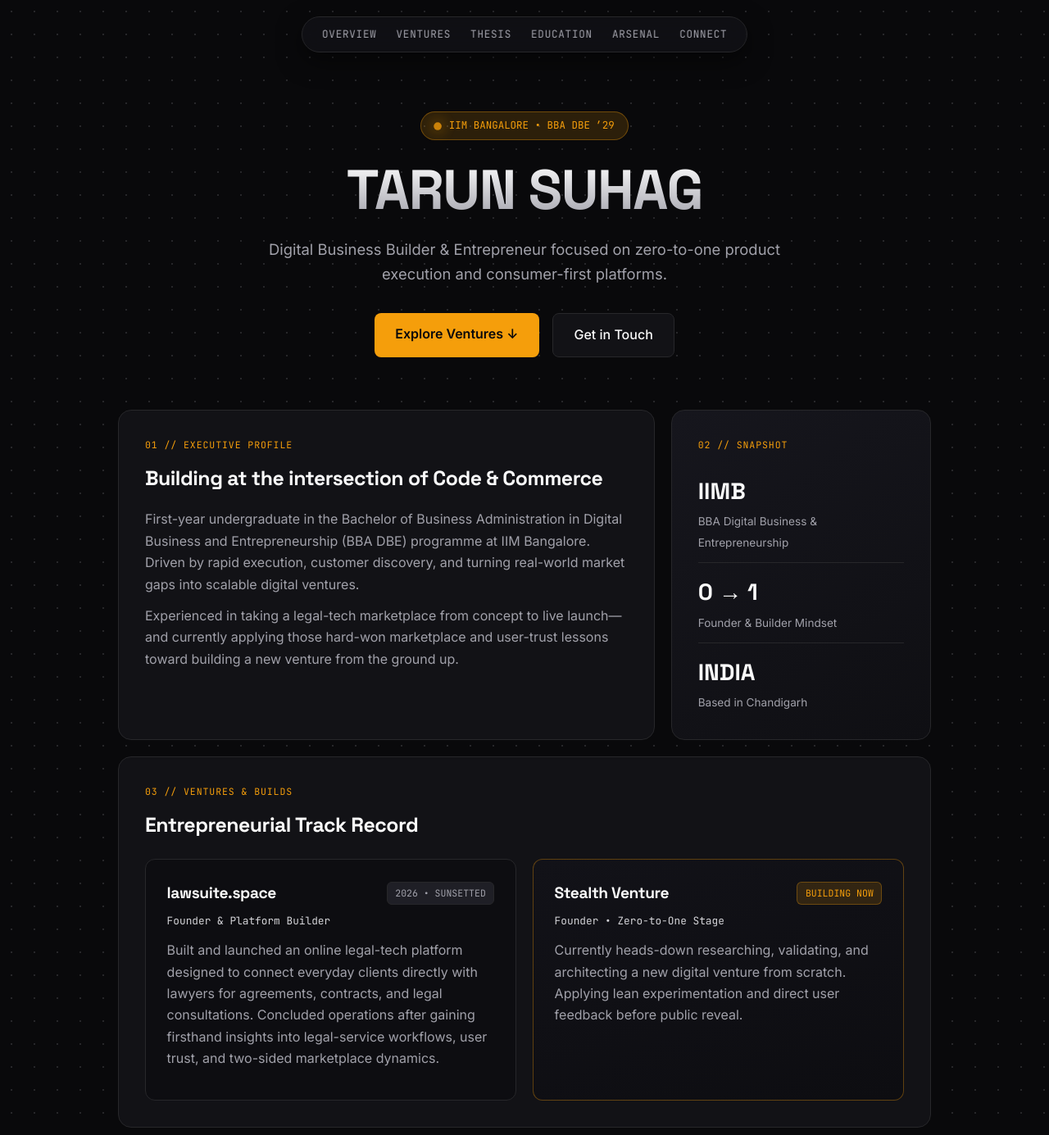
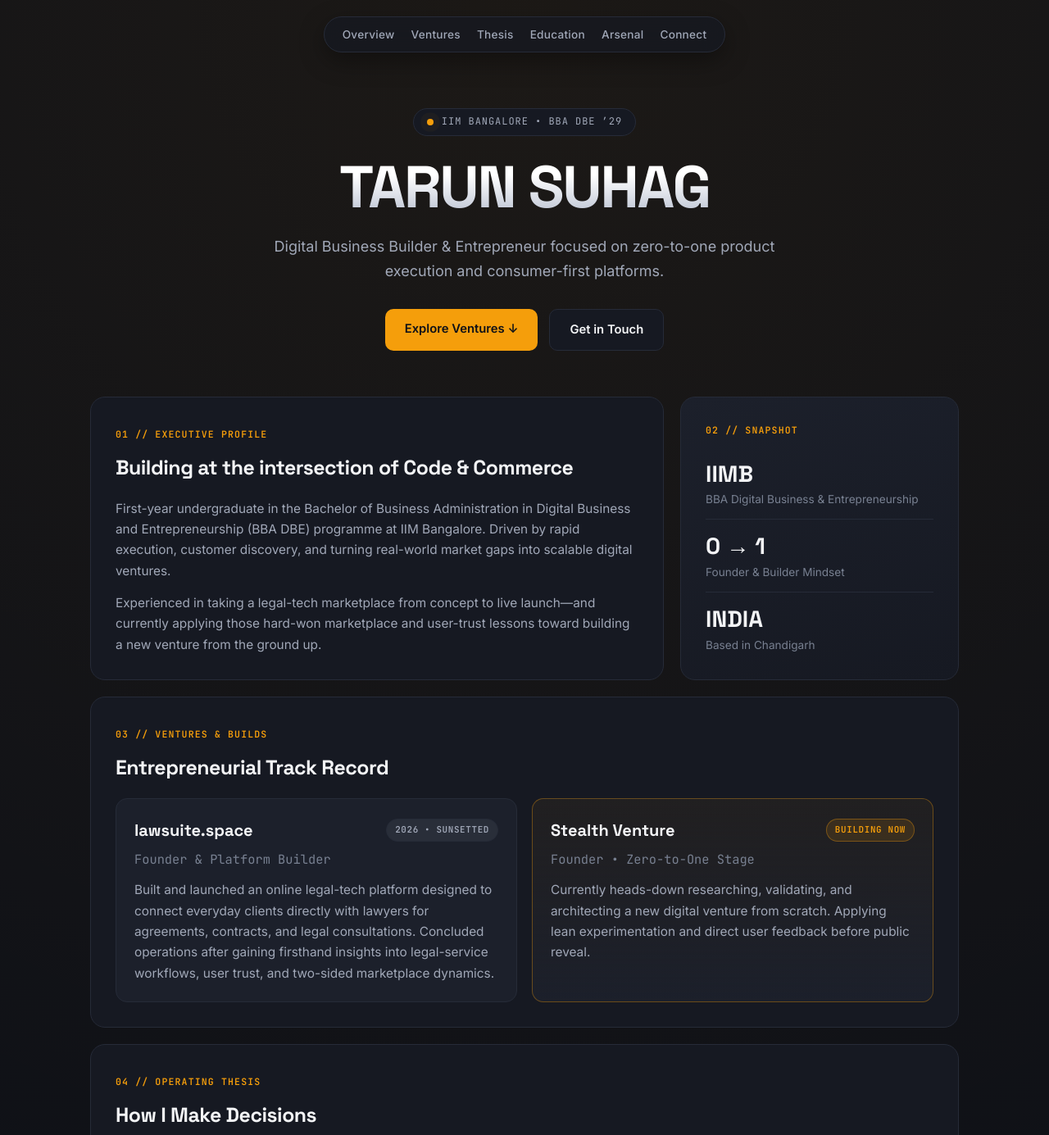
Before and after one commit to tarunsuhag03/my-resume, a plain HTML site: page index.html in a window 1280 px wide. Shown: the top 1385 px of the page at 82% size. Drawn offline with Linux system fonts and the light colour scheme.

Commit message:
Update style.css

```diff
--- a/style.css
+++ b/style.css
@@ -1,12 +1,24 @@
+/* =========================================================
+   FOUNDER DOSSIER — MIDNIGHT SLATE & AMBER THEME
+   Pure CSS3 | CSS Grid Bento | Glassmorphic Navigation
+========================================================= */
+
 :root {
-  --bg-obsidian: #09090b;
-  --bg-card: #121216;
-  --bg-card-hover: #18181f;
+  --bg-canvas: #0f1117;
+  --bg-card: #161922;
+  --bg-card-elevated: #1c202b;
+  --border-subtle: #262b38;
+  --border-hover: #3b4254;
+  --text-primary: #f3f4f6;
+  --text-secondary: #a1a8b8;
+  --text-muted: #788091;
   --amber-primary: #f59e0b;
-  --amber-glow: rgba(245, 158, 11, 0.15);
-  --text-bright: #fafafa;
-  --text-body: #a1a1aa;
-  --border-subtle: #27272a;
+  --amber-soft: rgba(245, 158, 11, 0.12);
+  --amber-border: rgba(245, 158, 11, 0.35);
+
+  --font-display: 'Space Grotesk', sans-serif;
+  --font-body: 'Inter', sans-serif;
+  --font-mono: 'JetBrains Mono', monospace;
 }
 
 * {
@@ -20,56 +32,43 @@ html {
 }
 
 body {
-  font-family: 'Inter', sans-serif;
-  background-color: var(--bg-obsidian);
-  color: var(--text-body);
+  background-color: var(--bg-canvas);
+  background-image: radial-gradient(circle at 50% 0%, rgba(245, 158, 11, 0.06), transparent 55%);
+  color: var(--text-primary);
+  font-family: var(--font-body);
   line-height: 1.65;
-  background-image: radial-gradient(#27272a 1px, transparent 1px);
-  background-size: 28px 28px;
+  padding: 0 24px 64px;
+  -webkit-font-smoothing: antialiased;
 }
 
-h1, h2, h3 {
-  font-family: 'Space Grotesk', sans-serif;
-  color: var(--text-bright);
-  letter-spacing: -0.02em;
-}
-
-h2 {
-  font-size: 1.55rem;
-  margin-bottom: 1rem;
-}
-
-p {
-  margin-bottom: 0.75rem;
-}
-
-a {
-  text-decoration: none;
-  color: inherit;
-}
-
+/* =========================================================
+   FLOATING GLASS NAVIGATION
+========================================================= */
 #floating-nav {
-  position: fixed;
-  top: 1.25rem;
-  left: 50%;
-  transform: translateX(-50%);
-  z-index: 1000;
-  background: rgba(18, 18, 22, 0.82);
-  backdrop-filter: blur(12px);
+  position: sticky;
+  top: 20px;
+  z-index: 100;
+  max-width: fit-content;
+  margin: 20px auto 0;
+  padding: 10px 22px;
+  display: flex;
+  flex-wrap: wrap;
+  justify-content: center;
+  gap: 20px;
+  background: rgba(22, 25, 34, 0.78);
+  backdrop-filter: blur(14px);
+  -webkit-backdrop-filter: blur(14px);
   border: 1px solid var(--border-subtle);
-  padding: 0.65rem 1.5rem;
   border-radius: 999px;
-  display: flex;
-  gap: 1.5rem;
-  box-shadow: 0 10px 30px rgba(0, 0, 0, 0.5);
+  box-shadow: 0 10px 30px rgba(0, 0, 0, 0.35);
 }
 
 #floating-nav a {
-  font-family: 'JetBrains Mono', monospace;
-  font-size: 0.8rem;
-  color: var(--text-body);
-  text-transform: uppercase;
-  letter-spacing: 0.05em;
+  color: var(--text-secondary);
+  text-decoration: none;
+  font-size: 0.85rem;
+  font-weight: 500;
+  letter-spacing: 0.02em;
   transition: color 0.2s ease;
 }
 
@@ -77,45 +76,29 @@ a {
   color: var(--amber-primary);
 }
 
+/* =========================================================
+   HERO HEADER
+========================================================= */
 #hero {
-  max-width: 960px;
-  margin: 0 auto;
-  padding: 8.5rem 1.5rem 4rem 1.5rem;
+  max-width: 1060px;
+  margin: 68px auto 56px;
   text-align: center;
-  animation: fade-up 0.7s ease-out both;
-}
-
-#hero h1 {
-  font-size: clamp(2.5rem, 6vw, 4.25rem);
-  line-height: 1.08;
-  margin-bottom: 1.25rem;
-  background: linear-gradient(180deg, #ffffff 0%, #a1a1aa 100%);
-  -webkit-background-clip: text;
-  -webkit-text-fill-color: transparent;
-}
-
-#site-footer {
-  text-align: center;
-  padding: 3rem 1rem;
-  font-family: 'JetBrains Mono', monospace;
-  font-size: 0.78rem;
-  color: #71717a;
-  border-top: 1px solid var(--border-subtle);
-  margin-top: 3rem;
+  animation: fadeSlideUp 0.7s ease-out both;
 }
 
 .status-pill {
   display: inline-flex;
   align-items: center;
-  gap: 0.6rem;
-  font-family: 'JetBrains Mono', monospace;
-  font-size: 0.78rem;
-  color: var(--amber-primary);
-  background: var(--amber-glow);
-  border: 1px solid rgba(245, 158, 11, 0.35);
-  padding: 0.4rem 1rem;
+  gap: 10px;
+  padding: 6px 16px;
+  background: var(--bg-card);
+  border: 1px solid var(--border-subtle);
   border-radius: 999px;
-  margin-bottom: 1.5rem;
+  font-family: var(--font-mono);
+  font-size: 0.75rem;
+  letter-spacing: 0.08em;
+  color: var(--text-secondary);
+  margin-bottom: 24px;
 }
 
 .pulse-dot {
@@ -123,70 +106,88 @@ a {
   height: 8px;
   background-color: var(--amber-primary);
   border-radius: 50%;
-  box-shadow: 0 0 10px var(--amber-primary);
-  animation: pulse-glow 2.2s infinite ease-in-out;
+  box-shadow: 0 0 0 rgba(245, 158, 11, 0.6);
+  animation: pulseGlow 2s infinite;
+}
+
+#hero h1 {
+  font-family: var(--font-display);
+  font-size: clamp(2.75rem, 6vw, 4.5rem);
+  font-weight: 700;
+  letter-spacing: -0.03em;
+  line-height: 1.08;
+  margin-bottom: 18px;
+  background: linear-gradient(180deg, #ffffff 30%, #b4bccd 100%);
+  -webkit-background-clip: text;
+  -webkit-text-fill-color: transparent;
 }
 
 .hero-tagline {
   max-width: 640px;
-  margin: 0 auto 2rem auto;
-  font-size: 1.15rem;
-  color: var(--text-body);
+  margin: 0 auto 32px;
+  font-size: 1.125rem;
+  color: var(--text-secondary);
 }
 
 .hero-actions {
   display: flex;
   justify-content: center;
-  gap: 1rem;
   flex-wrap: wrap;
+  gap: 14px;
+}
+
+.btn-primary,
+.btn-secondary {
+  display: inline-block;
+  padding: 12px 24px;
+  border-radius: 10px;
+  font-size: 0.925rem;
+  font-weight: 600;
+  text-decoration: none;
+  transition: transform 0.2s ease, background-color 0.2s ease, border-color 0.2s ease;
 }
 
 .btn-primary {
   background-color: var(--amber-primary);
-  color: #09090b;
-  font-weight: 600;
-  padding: 0.8rem 1.6rem;
-  border-radius: 8px;
-  transition: transform 0.2s ease, box-shadow 0.2s ease;
+  color: #0f1117;
 }
 
 .btn-primary:hover {
+  background-color: #fbbf24;
   transform: translateY(-2px);
-  box-shadow: 0 8px 25px rgba(245, 158, 11, 0.35);
 }
 
 .btn-secondary {
   background-color: var(--bg-card);
-  color: var(--text-bright);
+  color: var(--text-primary);
   border: 1px solid var(--border-subtle);
-  padding: 0.8rem 1.6rem;
-  border-radius: 8px;
-  font-weight: 500;
-  transition: border-color 0.2s ease;
 }
 
 .btn-secondary:hover {
   border-color: var(--amber-primary);
+  color: var(--amber-primary);
+  transform: translateY(-2px);
 }
 
+/* =========================================================
+   BENTO GRID CONTAINER & CARDS
+========================================================= */
 .bento-container {
-  max-width: 1040px;
+  max-width: 1060px;
   margin: 0 auto;
-  padding: 0 1.5rem;
   display: grid;
   grid-template-columns: repeat(3, 1fr);
-  gap: 1.25rem;
+  gap: 20px;
 }
 
 .bento-card {
   position: relative;
-  overflow: hidden;
   background-color: var(--bg-card);
   border: 1px solid var(--border-subtle);
-  border-radius: 16px;
-  padding: 2rem;
-  animation: fade-up 0.7s ease-out 0.15s both;
-  transition: transform 0.25s ease, border-color 0.25s ease, background-color 0.25s ease;
+  border-radius: 18px;
+  padding: 30px;
+  overflow: hidden;
+  transition: transform 0.25s ease, border-color 0.25s ease, box-shadow 0.25s ease;
 }
 
 .bento-card::before {
@@ -203,9 +204,9 @@ a {
 }
 
 .bento-card:hover {
-  transform: translateY(-4px);
-  border-color: rgba(245, 158, 11, 0.5);
-  background-color: var(--bg-card-hover);
+  transform: translateY(-3px);
+  border-color: var(--border-hover);
+  box-shadow: 0 14px 34px rgba(0, 0, 0, 0.28);
 }
 
 .bento-card:hover::before {
@@ -221,23 +222,46 @@ a {
 }
 
 .card-tag {
-  display: block;
-  font-family: 'JetBrains Mono', monospace;
+  display: inline-block;
+  font-family: var(--font-mono);
   font-size: 0.72rem;
+  font-weight: 600;
+  letter-spacing: 0.1em;
   color: var(--amber-primary);
-  letter-spacing: 0.08em;
-  margin-bottom: 0.75rem;
+  margin-bottom: 12px;
 }
 
+.bento-card h2 {
+  font-family: var(--font-display);
+  font-size: 1.55rem;
+  font-weight: 700;
+  letter-spacing: -0.02em;
+  margin-bottom: 16px;
+  color: var(--text-primary);
+}
+
+.bento-card p {
+  color: var(--text-secondary);
+  font-size: 0.96rem;
+  margin-bottom: 14px;
+}
+
+.bento-card p:last-child {
+  margin-bottom: 0;
+}
+
+/* =========================================================
+   SNAPSHOT METRICS CARD
+========================================================= */
 .highlight-card {
-  background: linear-gradient(145deg, #16161d 0%, #0f0f13 100%);
+  background: linear-gradient(160deg, var(--bg-card-elevated) 0%, var(--bg-card) 100%);
   display: flex;
   flex-direction: column;
   justify-content: space-between;
 }
 
 .metric-box {
-  padding: 0.75rem 0;
+  padding: 12px 0;
   border-bottom: 1px solid var(--border-subtle);
 }
 
@@ -248,126 +272,225 @@ a {
 
 .metric-number {
   display: block;
-  font-family: 'Space Grotesk', sans-serif;
+  font-family: var(--font-display);
   font-size: 1.75rem;
   font-weight: 700;
-  color: var(--text-bright);
+  color: var(--text-primary);
+  line-height: 1.2;
 }
 
 .metric-label {
   font-size: 0.85rem;
-  color: var(--text-body);
+  color: var(--text-muted);
 }
 
+/* =========================================================
+   VENTURES GRID
+========================================================= */
 .venture-grid {
   display: grid;
   grid-template-columns: repeat(2, 1fr);
-  gap: 1.25rem;
-  margin-top: 1.25rem;
+  gap: 18px;
+  margin-top: 8px;
 }
 
 .venture-item {
-  background-color: #0d0d11;
+  background-color: var(--bg-card-elevated);
   border: 1px solid var(--border-subtle);
-  border-radius: 12px;
-  padding: 1.6rem;
+  border-radius: 14px;
+  padding: 22px;
+  transition: border-color 0.25s ease;
+}
+
+.venture-item:hover {
+  border-color: var(--border-hover);
 }
 
 .active-venture {
-  border-color: rgba(245, 158, 11, 0.35);
-  background: linear-gradient(160deg, #121218 0%, #0d0d11 100%);
+  border-color: var(--amber-border);
+  background: linear-gradient(180deg, rgba(245, 158, 11, 0.05) 0%, var(--bg-card-elevated) 100%);
 }
 
 .venture-header {
   display: flex;
   justify-content: space-between;
   align-items: center;
-  gap: 0.75rem;
-  margin-bottom: 0.45rem;
+  flex-wrap: wrap;
+  gap: 8px;
+  margin-bottom: 6px;
 }
 
 .venture-header h3 {
-  font-size: 1.2rem;
+  font-family: var(--font-display);
+  font-size: 1.25rem;
+  color: var(--text-primary);
+}
+
+.role-text {
+  font-family: var(--font-mono);
+  font-size: 0.8rem;
+  color: var(--text-muted) !important;
+  margin-bottom: 12px !important;
+}
+
+.badge-muted,
+.badge-amber {
+  font-family: var(--font-mono);
+  font-size: 0.68rem;
+  font-weight: 600;
+  padding: 4px 10px;
+  border-radius: 999px;
+  letter-spacing: 0.06em;
+}
+
+.badge-muted {
+  background-color: rgba(120, 128, 145, 0.14);
+  color: var(--text-secondary);
+  border: 1px solid var(--border-subtle);
 }
 
 .badge-amber {
-  font-family: 'JetBrains Mono', monospace;
-  font-size: 0.72rem;
+  background-color: var(--amber-soft);
   color: var(--amber-primary);
-  background: var(--amber-glow);
-  border: 1px solid rgba(245, 158, 11, 0.3);
-  padding: 0.22rem 0.6rem;
-  border-radius: 6px;
+  border: 1px solid var(--amber-border);
 }
 
-.badge-muted {
-  font-family: 'JetBrains Mono', monospace;
-  font-size: 0.72rem;
-  color: #a1a1aa;
-  background: #1f1f26;
-  border: 1px solid var(--border-subtle);
-  padding: 0.22rem 0.6rem;
-  border-radius: 6px;
+/* =========================================================
+   OPERATING THESIS (3-COLUMN AXIOM GRID)
+========================================================= */
+.thesis-grid {
+  display: grid;
+  grid-template-columns: repeat(3, 1fr);
+  gap: 18px;
+  margin-top: 8px;
 }
 
-.role-text {
-  font-family: 'JetBrains Mono', monospace;
-  font-size: 0.8rem;
-  color: #d4d4d8;
-  margin-bottom: 0.75rem;
+.thesis-item {
+  background-color: var(--bg-card-elevated);
+  border: 1px solid var(--border-subtle);
+  border-radius: 14px;
+  padding: 22px;
+  display: flex;
+  flex-direction: column;
+  transition: border-color 0.25s ease, transform 0.25s ease;
 }
 
+.thesis-item:hover {
+  border-color: var(--amber-border);
+  transform: translateY(-2px);
+}
+
+.thesis-num {
+  font-family: var(--font-mono);
+  font-size: 0.7rem;
+  font-weight: 600;
+  letter-spacing: 0.08em;
+  color: var(--amber-primary);
+  margin-bottom: 10px;
+}
+
+.thesis-item h3 {
+  font-family: var(--font-display);
+  font-size: 1.15rem;
+  line-height: 1.3;
+  color: var(--text-primary);
+  margin-bottom: 12px;
+}
+
+.thesis-item p {
+  font-size: 0.9rem;
+  color: var(--text-secondary);
+  line-height: 1.6;
+}
+
+/* =========================================================
+   EDUCATION TIMELINE
+========================================================= */
 .timeline-item {
-  border-left: 2px solid var(--amber-primary);
-  padding-left: 1.15rem;
-  margin-bottom: 1.35rem;
+  position: relative;
+  padding-left: 20px;
+  border-left: 2px solid var(--border-subtle);
+  margin-bottom: 22px;
 }
 
 .timeline-item:last-child {
   margin-bottom: 0;
 }
 
+.timeline-item::before {
+  content: "";
+  position: absolute;
+  left: -6px;
+  top: 6px;
+  width: 10px;
+  height: 10px;
+  border-radius: 50%;
+  background-color: var(--amber-primary);
+  pointer-events: none;
+}
+
+.timeline-item h3 {
+  font-family: var(--font-display);
+  font-size: 1.12rem;
+  color: var(--text-primary);
+  margin-bottom: 4px;
+}
+
+/* =========================================================
+   SKILLS CLOUD
+========================================================= */
+.skill-cloud {
+  display: flex;
+  flex-wrap: wrap;
+  gap: 9px;
+}
+
 .skill-pill {
-  display: inline-block;
-  font-family: 'JetBrains Mono', monospace;
-  font-size: 0.76rem;
-  color: var(--text-bright);
-  background-color: #1f1f26;
+  background-color: var(--bg-card-elevated);
   border: 1px solid var(--border-subtle);
-  padding: 0.38rem 0.7rem;
-  border-radius: 8px;
-  margin: 0.25rem 0.25rem 0.25rem 0;
+  color: var(--text-secondary);
+  font-size: 0.82rem;
+  font-weight: 500;
+  padding: 7px 13px;
+  border-radius: 999px;
   transition: border-color 0.2s ease, color 0.2s ease;
 }
 
 .skill-pill:hover {
-  border-color: var(--amber-primary);
-  color: var(--amber-primary);
+  border-color: var(--amber-border);
+  color: var(--text-primary);
 }
 
+/* =========================================================
+   CONTACT BANNER & FOOTER
+========================================================= */
 .contact-banner {
   display: flex;
   justify-content: space-between;
   align-items: center;
   flex-wrap: wrap;
-  gap: 1.5rem;
+  gap: 24px;
 }
 
 .contact-links {
   display: flex;
-  gap: 0.75rem;
   flex-wrap: wrap;
+  gap: 12px;
 }
 
 .contact-chip {
-  font-family: 'JetBrains Mono', monospace;
-  font-size: 0.85rem;
-  background-color: #1c1c22;
+  display: inline-flex;
+  align-items: center;
+  gap: 8px;
+  padding: 11px 18px;
+  background-color: var(--bg-card-elevated);
   border: 1px solid var(--border-subtle);
-  padding: 0.75rem 1.2rem;
   border-radius: 10px;
-  color: var(--text-bright);
-  transition: all 0.2s ease;
+  color: var(--text-primary);
+  text-decoration: none;
+  font-size: 0.88rem;
+  font-weight: 500;
+  transition: border-color 0.2s ease, color 0.2s ease, transform 0.2s ease;
 }
 
 .contact-chip:hover {
@@ -376,23 +499,35 @@ a {
   transform: translateY(-2px);
 }
 
-@keyframes pulse-glow {
-  0%, 100% {
-    transform: scale(1);
-    opacity: 1;
-    box-shadow: 0 0 8px var(--amber-primary);
+#site-footer {
+  max-width: 1060px;
+  margin: 48px auto 0;
+  text-align: center;
+  font-family: var(--font-mono);
+  font-size: 0.75rem;
+  letter-spacing: 0.08em;
+  color: var(--text-muted);
+}
+
+/* =========================================================
+   KEYFRAME ANIMATIONS
+========================================================= */
+@keyframes pulseGlow {
+  0% {
+    box-shadow: 0 0 0 0 rgba(245, 158, 11, 0.65);
   }
-  50% {
-    transform: scale(1.35);
-    opacity: 0.65;
-    box-shadow: 0 0 18px var(--amber-primary);
+  70% {
+    box-shadow: 0 0 0 8px rgba(245, 158, 11, 0);
+  }
+  100% {
+    box-shadow: 0 0 0 0 rgba(245, 158, 11, 0);
   }
 }
 
-@keyframes fade-up {
+@keyframes fadeSlideUp {
   from {
     opacity: 0;
-    transform: translateY(18px);
+    transform: translateY(16px);
   }
   to {
     opacity: 1;
@@ -400,17 +535,36 @@ a {
   }
 }
 
-@media (max-width: 850px) {
-  .bento-container,
-  .venture-grid {
+/* =========================================================
+   RESPONSIVE BREAKPOINTS
+========================================================= */
+@media (max-width: 900px) {
+  .bento-container {
     grid-template-columns: 1fr;
   }
+
   .span-2,
   .span-3 {
     grid-column: span 1;
   }
-  #floating-nav {
-    gap: 0.85rem;
-    padding: 0.6rem 1rem;
+
+  .venture-grid,
+  .thesis-grid {
+    grid-template-columns: 1fr;
   }
 }
+
+@media (max-width: 600px) {
+  body {
+    padding: 0 16px 48px;
+  }
+
+  #floating-nav {
+    gap: 14px;
+    padding: 9px 16px;
+  }
+
+  .bento-card {
+    padding: 22px;
+  }
+}
```
